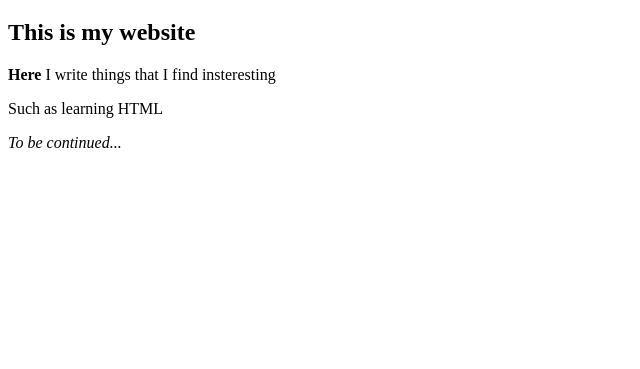
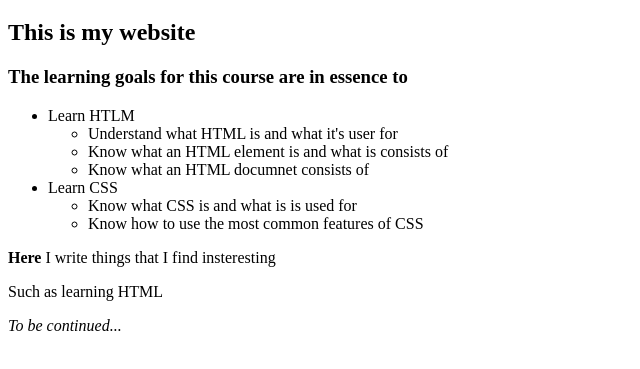
Before and after one commit to BorisVer/lapio-website, a plain HTML site: page lapio-website/index.html in a window 1280 px wide. Shown: the part 61-430 px from the top of the page, without its empty margins (0-640 px from the left). Drawn offline with Linux system fonts and the light colour scheme.

Commit message:
Part3, add exercise 4

```diff
--- a/lapio-website/index.html
+++ b/lapio-website/index.html
@@ -9,6 +9,20 @@
 <body>
   <h1>Hello</h1>
   <h2><strong>This is my website</strong></h2>
+  <h3><strong>The learning goals for this course are in essence to</strong></h3>
+  <ul>
+    <li>Learn HTLM</li>
+    <ul>
+      <li>Understand what HTML is and what it's user for</li>
+      <li>Know what an HTML element is and what is consists of</li>
+      <li>Know what an HTML documnet consists of</li>
+    </ul>
+    <li>Learn CSS</li>
+    <ul>
+      <li>Know what CSS is and what is is used for</li>
+      <li>Know how to use the most common features of CSS</li>
+    </ul>
+  </ul>
   <p><strong>Here</strong> I write things that I find insteresting</p>
   <p>Such as learning HTML</p>
   <p><em>To be continued...</em></p>
```
